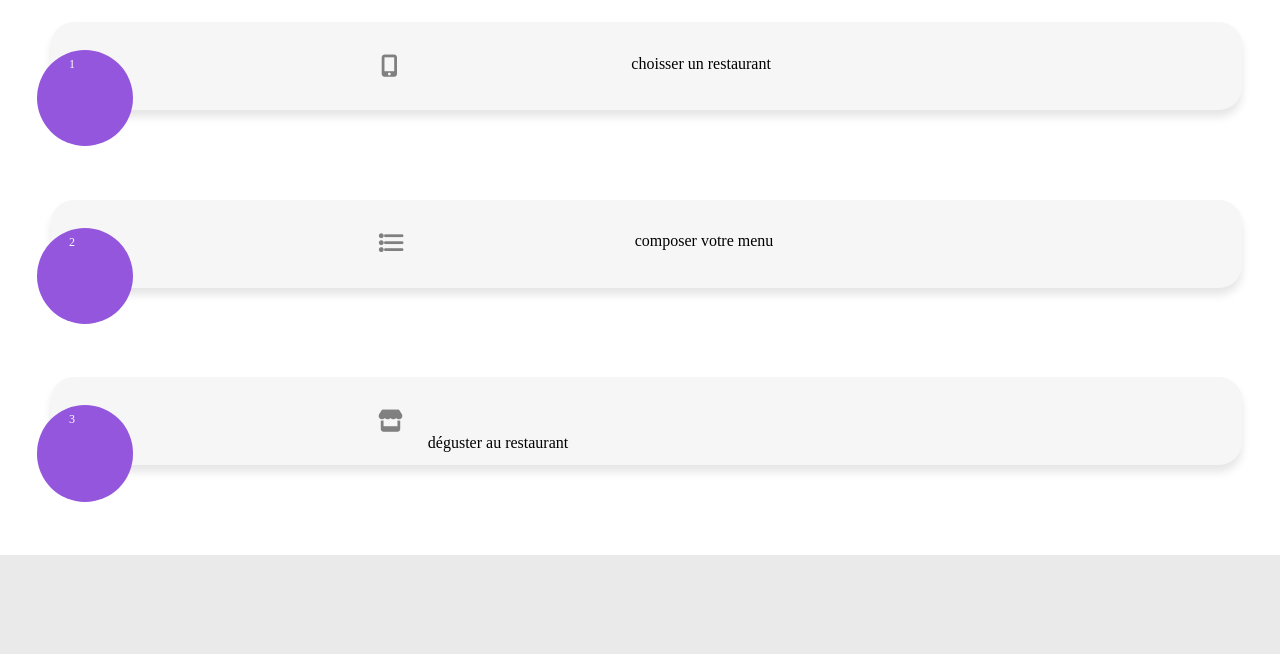
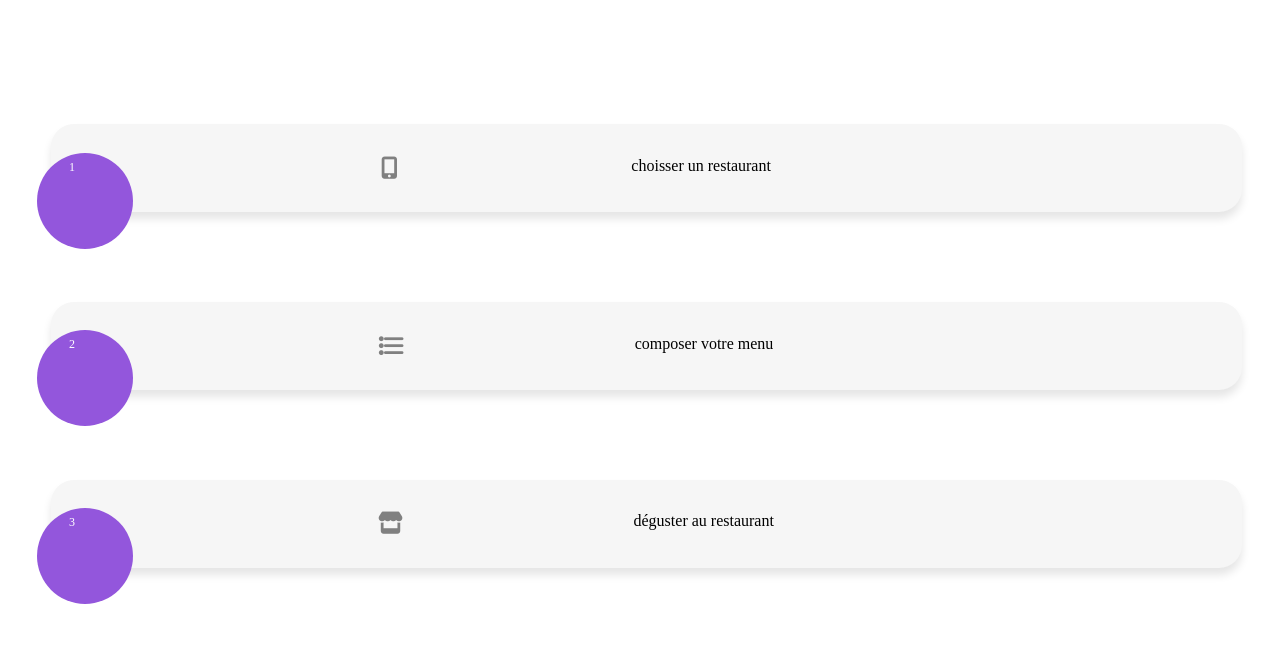
Before and after one commit to mysteriou13/project_oh_my_food, a website: page index.html in a window 1280 px wide. Shown: the part 1019-1673 px from the top of the page. Drawn offline with nearby package versions, Linux system fonts and the light colour scheme; a web font is replaced by a local one.

Commit message:
ajout marge top au fonctionement

```diff
--- a/index.html
+++ b/index.html
@@ -187,7 +187,7 @@ composer votre menu
   <i   id  = "icone_mobile" class="fas fa-store font_size_icone"></i>
 </div>
 
-<div class = "text_icone">
+<div >
   déguster au restaurant
 </div>
 
--- a/sass/base/base.scss
+++ b/sass/base/base.scss
@@ -117,7 +117,7 @@ justify-content: space-between;
     margin-bottom: 11%;
     position: relative;
     left: 6%;
-
+    margin-top: 8%;
 
   }
 
@@ -224,14 +224,7 @@ margin-bottom: 4%;
 
   }
 
-  .text_icone{
 
-    position: relative;
-    top: 27%;
-    left: -24%;
-
-
-  }
 
   .div_titre{
 
```
Also changed, not shown: style.css, 1 other file.
